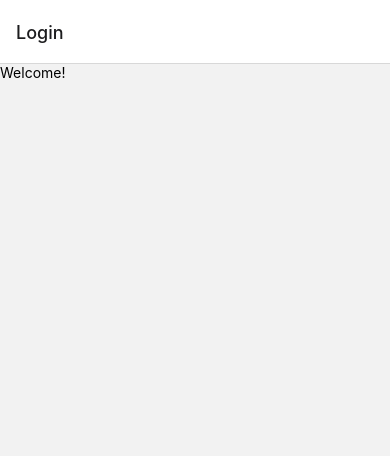
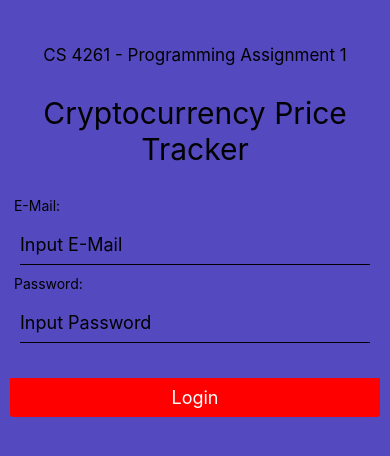
Before and after one commit to A-Novokshanov/MAS-Undefined, a React Native app: screen / in a window 390 px wide. Shown: the top 456 px of the page. Built offline with nearby package versions, Linux system fonts and the light colour scheme.

Commit message:
LoginPage and Styling
Functionality not working, but imported and implemented Formik for filling out registration form

```diff
--- a/App.js
+++ b/App.js
@@ -4,6 +4,7 @@ import { StyleSheet, Text, View } from 'react-native';
 import { createStackNavigator } from '@react-navigation/stack';
 import { NavigationContainer } from '@react-navigation/native';
 import LoginPage from './src/Screens/LoginPage.js';
+import RegisterPage from './src/Screens/RegisterPage.js';
 // Import the functions you need from the SDKs you need
 import { initializeApp } from "firebase/app";
 
@@ -30,18 +31,20 @@ const Stack = createStackNavigator();
 export default function App() {
   return (
     <NavigationContainer>
-      <Stack.Navigator initialRouteName="Login">
-        <Stack.Screen name="Login" component={LoginPage} />
+      <Stack.Navigator
+        screenOptions={{
+          headerShown: false
+          }}
+        initialRouteName="Login">
+        <Stack.Screen
+            name="Login Page"
+            component={LoginPage}
+        />
+        <Stack.Screen
+            name="Register"
+            component={RegisterPage}
+        />
       </Stack.Navigator>
     </NavigationContainer>
   );
 }
-
-const styles = StyleSheet.create({
-  container: {
-    flex: 1,
-    backgroundColor: '#fff',
-    alignItems: 'center',
-    justifyContent: 'center',
-  },
-});
--- a/package.json
+++ b/package.json
@@ -20,9 +20,11 @@
     "expo-splash-screen": "~0.14.1",
     "expo-status-bar": "~1.2.0",
     "firebase": "^9.6.4",
+    "formik": "^2.2.9",
     "react": "17.0.1",
     "react-dom": "17.0.1",
     "react-native": "0.64.3",
+    "react-native-elements": "^3.4.2",
     "react-native-gesture-handler": "^2.2.0",
     "react-native-safe-area-context": "3.3.2",
     "react-native-screens": "~3.10.1",
--- a/src/Screens/LoginPage.js
+++ b/src/Screens/LoginPage.js
@@ -1,10 +1,49 @@
 import React from 'react';
 import {Text, View} from 'react-native';
+import { Formik } from 'formik';
+import styles from '../Style/Styles.styles';
+import { Button } from 'react-native-elements/dist/buttons/Button';
+import { Input } from 'react-native-elements/dist/input/Input';
 
 export default function LoginPage () {
+
+    function submitLogin(email, password) {
+        console.log(email + " " + password)
+        firebase.default.auth().signInWithEmailAndPassword(email, password).catch(error => this.setState({errorMessage: error.message}))
+    }
     return (
-        <View>
-            <Text>Welcome!</Text>
+        <View style={styles.app}>
+        <View style={styles.container}>
+            <Text style={styles.generic}>CS 4261 - Programming Assignment 1</Text>
+            <Text style={styles.title}>Cryptocurrency Price Tracker</Text>
+            </View>
+        <Formik initialValues =
+            {{title: 'Login'}}
+            onSubmit = {values => submitLogin(values.email, values.password)}
+        >
+            {({handleChange, handleBlur, handleSubmit, values}) => (
+            <View style={styles.container}>
+                <Text> E-Mail: </Text>
+                <Input
+                    placeholder="Input E-Mail"
+                    onChangeText={handleChange('E-Mail')}
+                    onBlur={handleBlur('E-Mail')}
+                    value={values.email}
+                    style={styles.input}
+                />
+                <Text> Password: </Text>
+                <Input
+                    placeholder="Input Password"
+                    onChangeText={handleChange('Password')}
+                    onBlur={handleBlur('Password')}
+                    value={values.password}
+                    style={styles.input}
+                />
+                <Button title="Login" onPress={handleSubmit} style={styles.button} />
+            </View>
+        )}
+        </Formik>
+
         </View>
     )
 }
--- /dev/null
+++ b/src/Screens/RegisterPage.js
@@ -0,0 +1,10 @@
+import React from 'react';
+import {Text, View} from 'react-native';
+
+export default function RegisterPage () {
+    return (
+        <View>
+            <Text>Register!</Text>
+        </View>
+    )
+}
--- /dev/null
+++ b/src/Style/Styles.styles.js
@@ -0,0 +1,34 @@
+import { StyleSheet, StatusBar } from "react-native";
+
+export default StyleSheet.create({
+    app: {
+        backgroundColor:'#5549bf',
+        flex: 1
+    },
+    container: {
+        marginTop: 10,
+        padding: 10
+    },
+    title: {
+        marginTop: 30,
+        fontSize: 30,
+        fontWeight: "400",
+        textAlign: "center"
+    },
+    generic: {
+        marginTop: 25,
+        fontSize: 17,
+        fontWeight: "400",
+        textAlign: "center"
+    },
+    input: {
+        marginTop: 10
+    },
+    button: {
+        marginTop: 25,
+        fontSize: 17,
+        backgroundColor: 'red',
+        fontWeight: "400",
+        textAlign: "center"
+    }
+})
```
Also changed, not shown: 1 other file (tests, documents, lock files or other folders).
